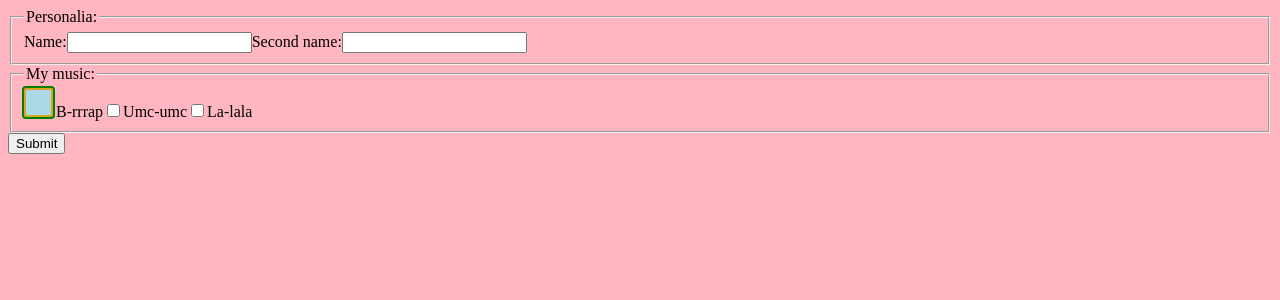
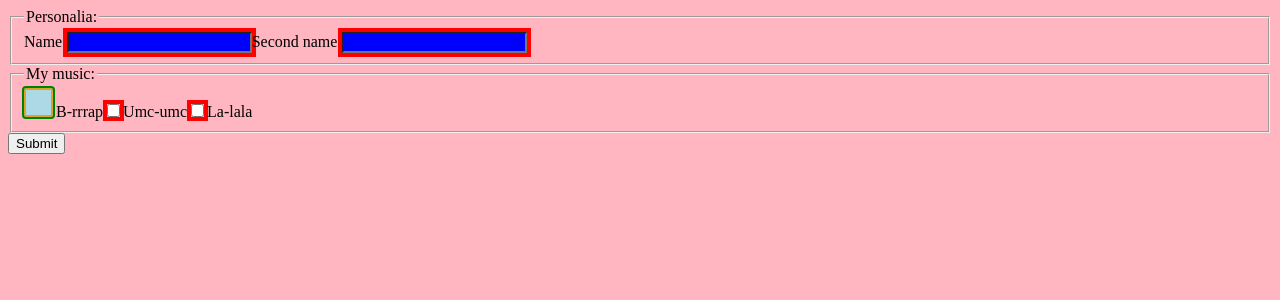
Before and after one commit to agnieszkasierbista/sandbox, a React (Create React App) app: page / in a window 1280 px wide. Shown: the top 300 px of the page. Built offline with nearby package versions, Linux system fonts and the light colour scheme.

Commit message:
Highlight empty inputs on submit

```diff
--- a/package.json
+++ b/package.json
@@ -10,9 +10,11 @@
     "@types/node": "^16.11.41",
     "@types/react": "^18.0.14",
     "@types/react-dom": "^18.0.5",
+    "@types/styled-components": "^5.1.25",
     "react": "^18.2.0",
     "react-dom": "^18.2.0",
     "react-scripts": "5.0.1",
+    "styled-components": "^5.3.5",
     "typescript": "^4.7.4",
     "web-vitals": "^2.1.4"
   },
--- /dev/null
+++ b/src/App.styled.ts
@@ -0,0 +1,6 @@
+import styled from "styled-components";
+
+export const StyledInput = styled.input<{isEmpty?: boolean}>`
+  outline: 4px solid red;
+  background-color: ${(props) => props.isEmpty ? "red" : "blue"};
+`;
--- a/src/App.tsx
+++ b/src/App.tsx
@@ -1,5 +1,8 @@
 import React from 'react';
 import "./App.css";
+import { StyledInput } from './App.styled';
+
+// type FormData = [string, FormDataEntryValue][];
 
 function findEmptyFields(data: [string, FormDataEntryValue][]): string[] {
 
@@ -29,10 +32,10 @@ function validate(data: [string, FormDataEntryValue][]): boolean {
 }
 
 
-function handleSubmit(event: React.FormEvent<HTMLFormElement>) {
-    const formData = new FormData(event.currentTarget);
+function handleSubmit(event: React.FormEvent<HTMLFormElement>, formData: FormData) {
+
     event.preventDefault();
-    console.log(Array.from(formData.entries()))
+    console.log("all form data", Array.from(formData.entries()))
     console.log("EMPTY", findEmptyFields(Array.from(formData.entries())))
 
     if (validate(Array.from(formData.entries()))) {
@@ -42,6 +45,7 @@ function handleSubmit(event: React.FormEvent<HTMLFormElement>) {
             console.log('err', err)
         })
     } else {
+
         alert("Wrong data!");
     }
 }
@@ -49,26 +53,39 @@ function handleSubmit(event: React.FormEvent<HTMLFormElement>) {
 
 function App() {
 
+    //2 możliwe rozwiazania podkreslenia niewypełnionych pol na czerwono - hooki ref i set state
+    const reference = React.useRef<HTMLFormElement>(null);
+
+    const [state, setState] = React.useState<string[]>([]);
+
     return (
         <div>
-            <form onSubmit={(event) => handleSubmit(event)}>
+            <form ref={reference}
+                  onSubmit={(event) => {
+                      console.log(reference.current);
+                      const formData = new FormData(event.currentTarget);
+                      console.log(reference.current && Array.from(new FormData(reference.current).entries()));
+                      handleSubmit(event, formData);
+                      setState(findEmptyFields(Array.from(formData.entries())));
+                  }}>
                 <fieldset id="personals" name="Personals">
                     <legend>Personalia:</legend>
                     <label htmlFor="name">Name:</label>
-                    <input id="name" type="text" name="name"/>
+                    <StyledInput id="name" type="text" name="name" isEmpty={state.includes("name")}/>
                     <label htmlFor="sName">Second name:</label>
-                    <input id="sName" type="text" name="sName"/>
+                    <StyledInput id="sName" type="text" name="sName" isEmpty={state.includes("sName")}/>
                 </fieldset>
                 <fieldset id="favouriteMusic">
                     <legend>My music:</legend>
-                    <input type="checkbox" id="rap" value="rap" name="rap" hidden/>
+                    <StyledInput type="checkbox" id="rap" value="rap" name="rap" hidden isEmpty={state.includes("rap")}/>
                     <label htmlFor="rap">B-rrrap</label>
-                    <input type="checkbox" id="techno" value="techno" name="techno"/>
+                    <StyledInput type="checkbox" id="techno" value="techno" name="techno" isEmpty={state.includes("techno")}/>
                     <label htmlFor="techno">Umc-umc</label>
-                    <input type="checkbox" id="romantic" value="romantic" name="romantic"/>
+                    <StyledInput type="checkbox" id="romantic" value="romantic" name="romantic" isEmpty={state.includes("romantic")}/>
                     <label htmlFor="romantic">La-lala</label>
                 </fieldset>
                 <button type="submit">Submit</button>
+                <div>{state}</div>
             </form>
         </div>
     );
```
Also changed, not shown: 1 other file (tests, documents, lock files or other folders).
